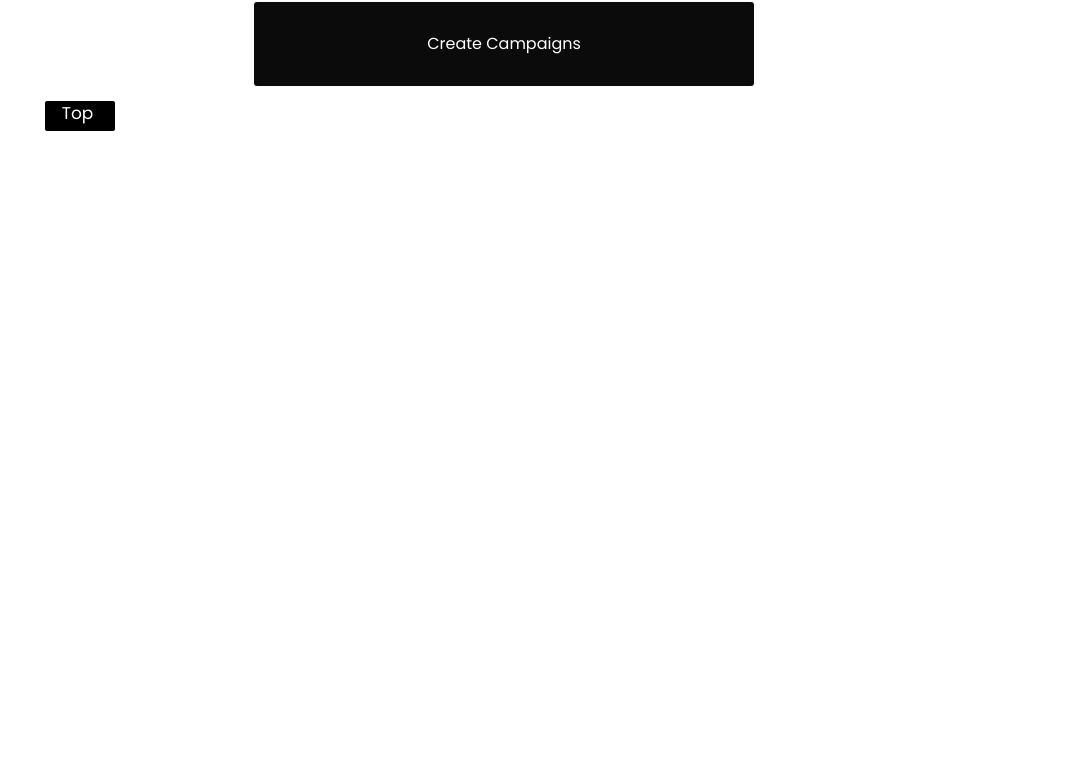
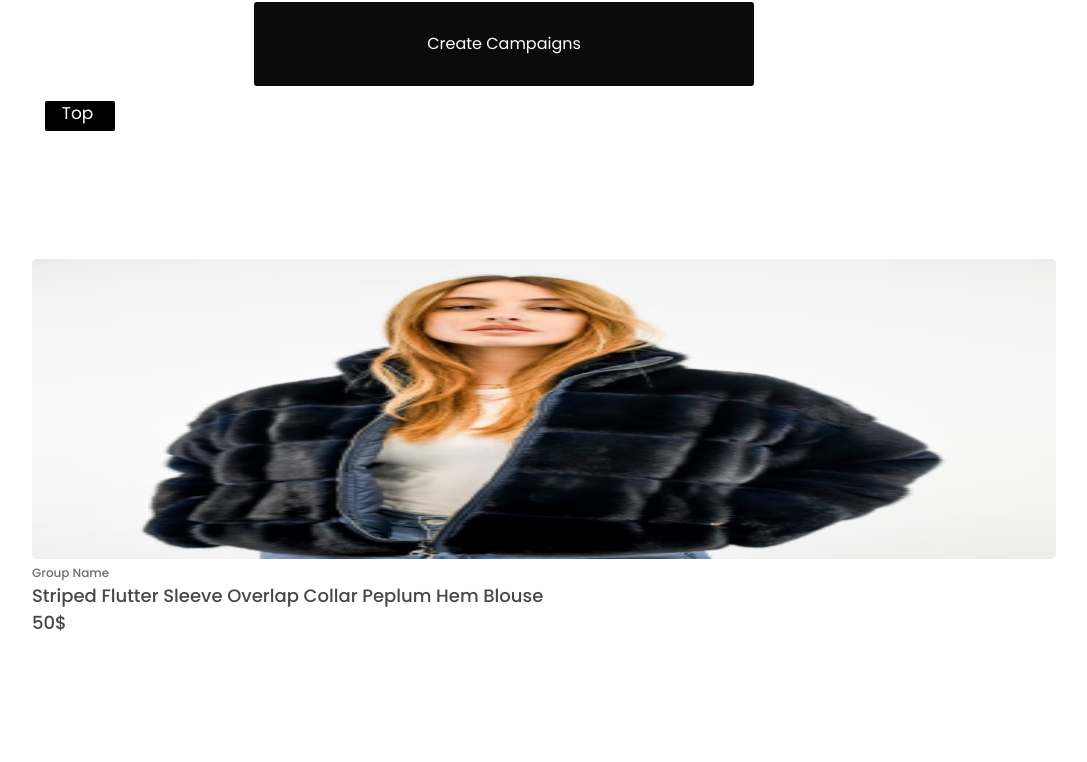
Before and after one commit to Jamison-lii/Buy-together-Project, a React (Vite) app: page / in a window 1280 px wide. Shown: the part 697-1459 px from the top of the page, without its empty margins (96-1183 px from the left). Before the commit the page ends 828 px from the top, so only its background shows below. Built offline with nearby package versions, Linux system fonts and the light colour scheme.

Commit message:
campaignSpace is going steadily

```diff
--- a/src/App.jsx
+++ b/src/App.jsx
@@ -26,10 +26,11 @@ function App() {
       <Routes>
 
         <Route path='/' element={<Home/>} />
-        <Route path='/campaign/:id' element={<CampaignDetails/>}/>
+
         <Route path='/products' element={<Products/>} />
         <Route path='/product/:id' element={<ProductDetails />} />
         <Route path= '/campaigns' element={<Campaigns/>}/>
+        <Route path='/campaign/:id' element={<CampaignDetails/>}/>
         <Route path='/order' element={<Order/>} />
         <Route path='/profile' element={<Profile/>}/>
         <Route path='/auth' element={<Auth/>}/>
--- a/src/Pages/Home.jsx
+++ b/src/Pages/Home.jsx
@@ -6,6 +6,7 @@ import Card from '../Components/Cards/Card'
 import { useNavigate } from 'react-router-dom'
 
 const Home = () => {
+  const navigate = useNavigate()
    return (
     <div>
 
@@ -27,9 +28,9 @@ const Home = () => {
       </div>
      <div>
       <div className="card1">
-      {all_product.map((product) =>{
-              <div key={product.id} onClick={() => navigate(`/:${product.id}`)}>
-             return <Card key={product.id} image={product.image} name={product.name} new_price={product.new_price} />
+      {all_product.map((p) =>{
+        return      <div key={p.id} onClick={() => navigate(`/campaign/${p.id}`)}>
+               <Card key={p.id} image={p.image} name={p.name} new_price={p.new_price} />
              </div>
          })}
       </div>
```
